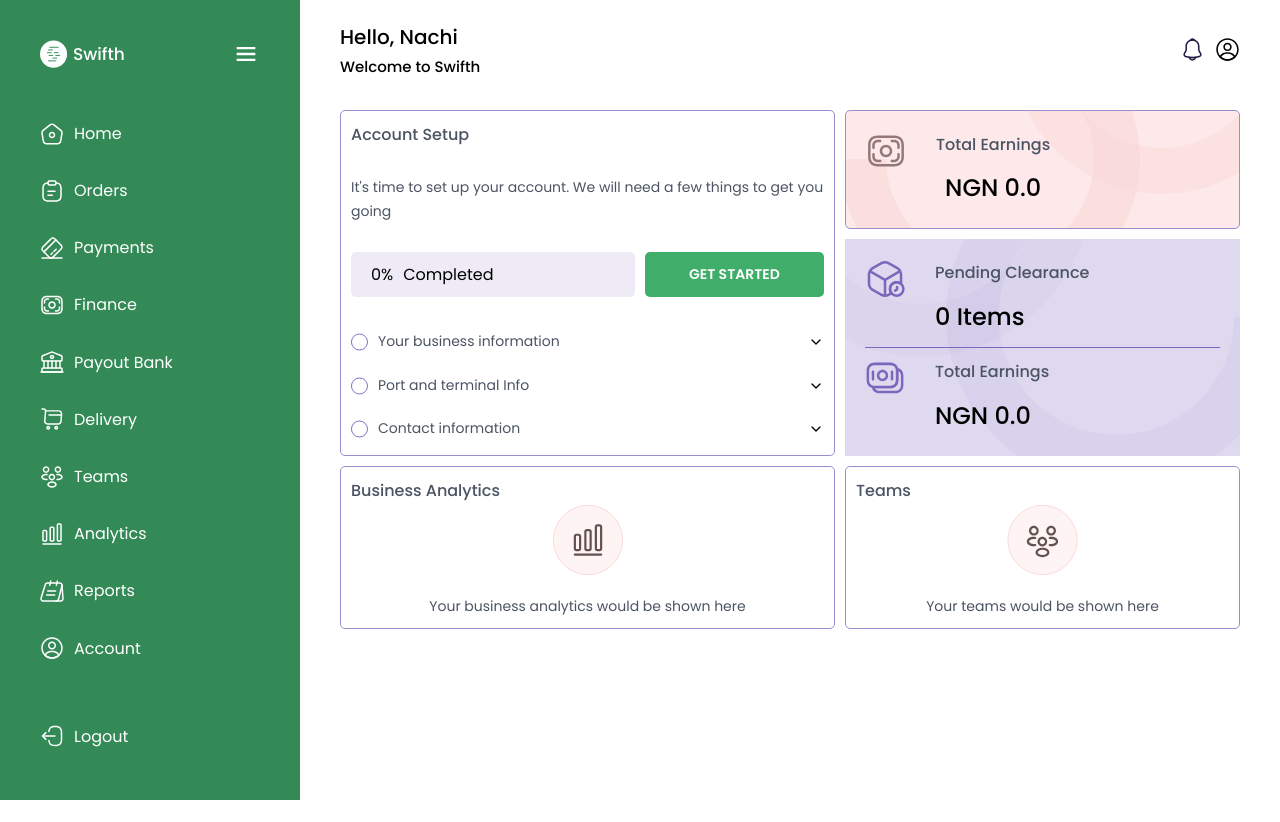
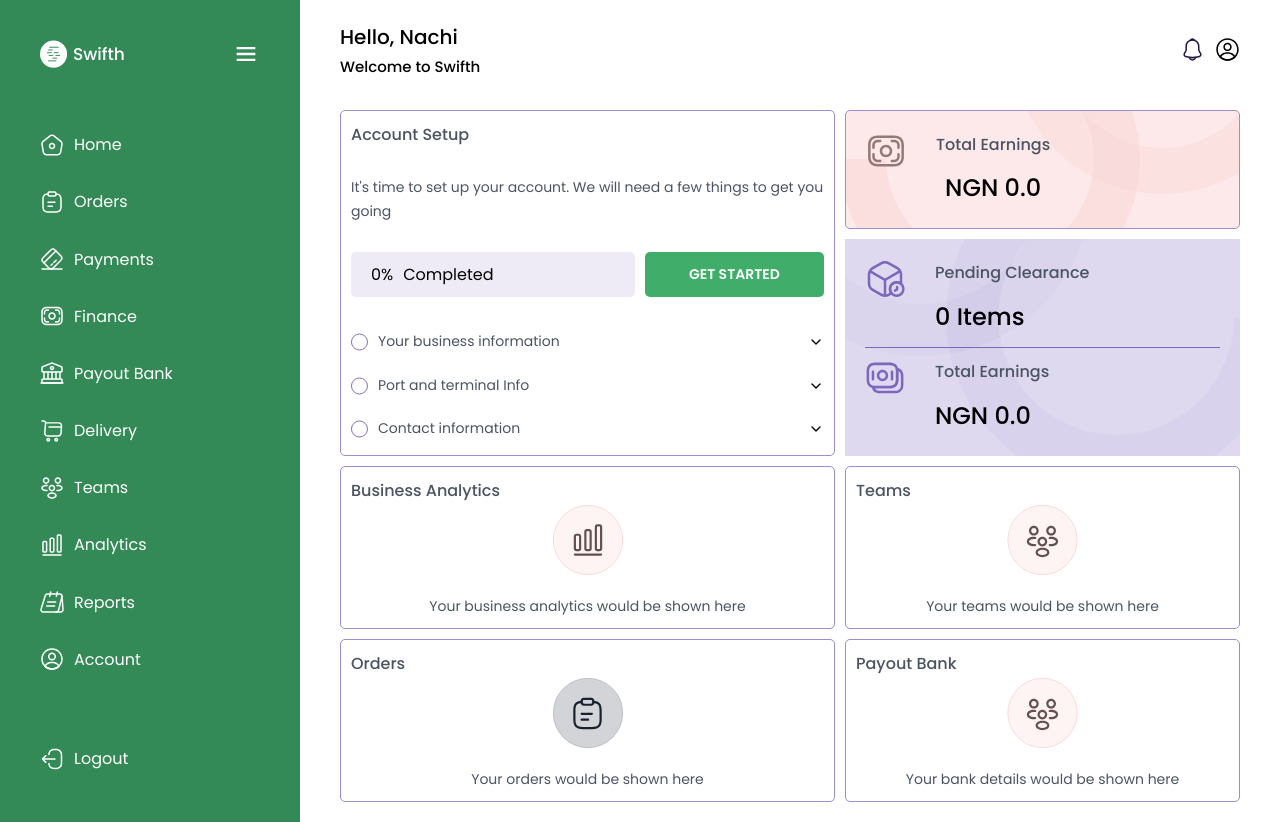
Before and after one commit to projects-for-clients/swifth, a React (Vite) app: page /dashboard in a window 1280 px wide. Before the commit the page ends 800 px from the top, so only its background shows below. Built offline with nearby package versions, Linux system fonts and the light colour scheme.

Commit message:
working on onboarding steps

```diff
--- /dev/null
+++ b/src/components/icons/sidebar/orders.tsx
@@ -0,0 +1,40 @@
+import React from 'react';
+
+function orders({ fill }: { fill: string }) {
+  return (
+    <svg
+      width="70"
+      height="70"
+      viewBox="0 0 70 70"
+      fill="none"
+      xmlns="http://www.w3.org/2000/svg"
+    >
+      <circle
+        cx="35"
+        cy="35"
+        r="34.6797"
+        fill="#D2D4D8"
+        stroke="#A5A9B1"
+        stroke-width="0.640625"
+      />
+      <path
+        d="M38.875 36.8853H28.6666C28.0687 36.8853 27.5729 36.3894 27.5729 35.7915C27.5729 35.1936 28.0687 34.6978 28.6666 34.6978H38.875C39.4729 34.6978 39.9687 35.1936 39.9687 35.7915C39.9687 36.3894 39.4729 36.8853 38.875 36.8853Z"
+        fill="#182130"
+      />
+      <path
+        d="M35.0541 42.7188H28.6666C28.0687 42.7188 27.5729 42.2229 27.5729 41.625C27.5729 41.0271 28.0687 40.5312 28.6666 40.5312H35.0541C35.652 40.5312 36.1479 41.0271 36.1479 41.625C36.1479 42.2229 35.652 42.7188 35.0541 42.7188Z"
+        fill="#182130"
+      />
+      <path
+        d="M37.4166 27.8436H31.5833C30.1833 27.8436 27.5729 27.8436 27.5729 23.8332C27.5729 19.8228 30.1833 19.8228 31.5833 19.8228H37.4166C38.8166 19.8228 41.427 19.8228 41.427 23.8332C41.427 25.2332 41.427 27.8436 37.4166 27.8436ZM31.5833 22.0103C30.1395 22.0103 29.7604 22.0103 29.7604 23.8332C29.7604 25.6561 30.1395 25.6561 31.5833 25.6561H37.4166C39.2395 25.6561 39.2395 25.2769 39.2395 23.8332C39.2395 22.0103 38.8604 22.0103 37.4166 22.0103H31.5833Z"
+        fill="#182130"
+      />
+      <path
+        d="M38.875 51.1772H30.125C21.9292 51.1772 20.2812 47.4147 20.2812 41.3335V32.5835C20.2812 25.9335 22.6875 23.0897 28.6083 22.7835C29.1917 22.7543 29.7312 23.2064 29.7604 23.8189C29.7896 24.4314 29.3229 24.9272 28.725 24.9564C24.5833 25.1897 22.4688 26.4293 22.4688 32.5835V41.3335C22.4688 46.7293 23.5333 48.9897 30.125 48.9897H38.875C45.4667 48.9897 46.5312 46.7293 46.5312 41.3335V32.5835C46.5312 26.4293 44.4167 25.1897 40.275 24.9564C39.6771 24.9272 39.2104 24.4022 39.2396 23.8043C39.2688 23.2064 39.7938 22.7397 40.3917 22.7689C46.3125 23.0897 48.7188 25.9335 48.7188 32.5689V41.3189C48.7188 47.4147 47.0708 51.1772 38.875 51.1772Z"
+        fill="#182130"
+      />
+    </svg>
+  );
+}
+
+export default orders;
--- a/src/container/dashboard/home.tsx
+++ b/src/container/dashboard/home.tsx
@@ -9,6 +9,7 @@ import AnalyticsSvg from '../../components/icons/analyticsSvg';
 import BoxTimeSvg from '../../components/icons/boxTimeSvg';
 import MoneysSvg from '../../components/icons/moneysSvg';
 import TeamsSvg from '../../components/icons/teamsSvg';
+import Orders from '../../components/icons/sidebar/orders';
 
 function home() {
   return (
@@ -102,7 +103,7 @@ function home() {
             <div>
               <h2 className="heading3">Business Analytics</h2>
 
-              <div className="grid justify-items-center content-center auto-cols-auto gap-8">
+              <div className="grid justify-items-center content-center gap-8">
                 <AnalyticsSvg />
                 <p className="text">
                   Your business analytics would be shown here
@@ -124,6 +125,30 @@ function home() {
             </div>
           </div>
         </section>
+        <section className="grid gap-4 self-baseline">
+          <div className="rounded-lg p-4 border border-color-purple-light grid gap-8">
+            <div>
+              <h2 className="heading3"> Orders</h2>
+
+              <div className="grid justify-items-center content-center auto-cols-auto gap-8">
+                <Orders fill='' />
+                <p className="text">Your orders would be shown here</p>
+              </div>
+            </div>
+          </div>
+        </section>
+        <section className="grid gap-4 self-baseline">
+          <div className="rounded-lg p-4 border border-color-purple-light grid gap-8">
+            <div>
+              <h2 className="heading3"> Payout Bank</h2>
+
+              <div className="grid justify-items-center content-center auto-cols-auto gap-8">
+                <TeamsSvg />
+                <p className="text">Your bank details would be shown here</p>
+              </div>
+            </div>
+          </div>
+        </section>
       </div>
     </>
   );
```
